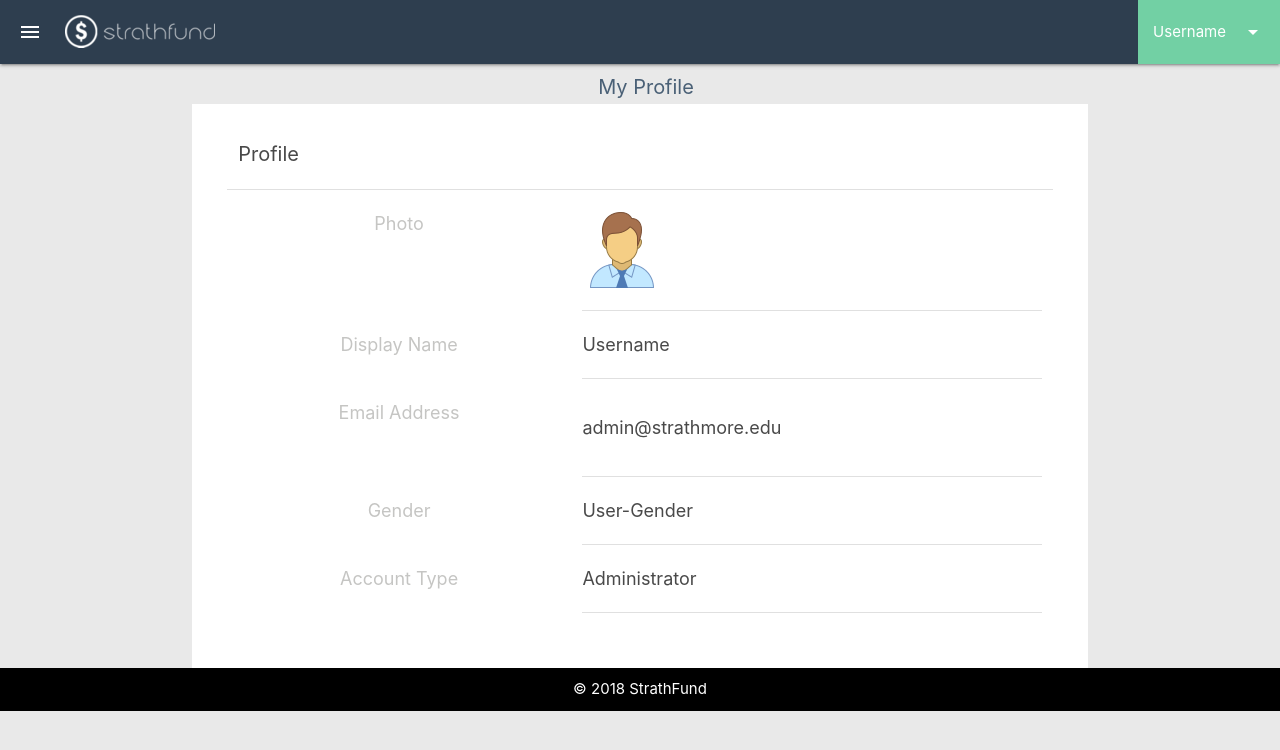
After one commit to danielolamide/lend-me, a PHP site: page /admin-profile.html in a window 1280 px wide. The commit adds this page. Shown: the top 750 px of the page. Run offline with PHP 8.4, Linux system fonts and the light colour scheme; some libraries are stand-ins or nearby versions.

Commit message:
Admin- Profile Done

```diff
--- /dev/null
+++ b/admin-profile.html
@@ -0,0 +1,159 @@
+<!DOCTYPE html>
+<html>
+<head>
+    <meta charset="utf-8" />
+    <meta http-equiv="X-UA-Compatible" content="IE=edge">
+    <title>Admin Settings</title>
+    <link rel="icon" type="image/png" href="./images/blue-coin.png">
+    <meta name="viewport" content="width=device-width, initial-scale=1">
+    <link rel="stylesheet" href="https://use.fontawesome.com/releases/v5.3.1/css/all.css" integrity="sha384-mzrmE5qonljUremFsqc01SB46JvROS7bZs3IO2EmfFsd15uHvIt+Y8vEf7N7fWAU" crossorigin="anonymous">
+    <link href="https://fonts.googleapis.com/icon?family=Material+Icons" rel="stylesheet">
+    <link type="text/css" rel="stylesheet" href="css/materialize.css"  media="screen,projection"/>
+    <link rel="stylesheet" type="text/css" media="screen" href="./css/style.css" />
+    <script type="text/javascript" src="https://code.jquery.com/jquery-2.1.1.min.js"></script>
+</head>
+<body>
+    <nav>
+        <div class="nav-wrapper top-nav">
+                <a href="#" data-target="slide-out" class="sidenav-trigger hide-on-small-only show-on-medium-and-up"><i class="material-icons">menu</i></a>
+            <div class="img-hold" style="margin-top: 5px;">
+                <a href="./admin-dash.html" class="brand-logo"><img src="./images/p2p-logo-white-resize.png"></a>
+            </div>
+
+            <!--Menu Trigger on Small Screen-->
+            <a href="#" data-target="mobile-demo" class="sidenav-trigger"><i class="material-icons">menu</i></a>
+            <ul id="nav-mobile" class="right hide-on-small-only">
+                <li><a class="dropdown-trigger user-name" href="#" data-target="dropdown1">Username<i class="material-icons right">arrow_drop_down</i></a></li>
+            </ul>
+        </div>
+    </nav>
+
+        <!--Username DropDown Items-->
+    <ul id="dropdown1" class="dropdown-content">
+        <li><a href="./admin-profile.html">My Profile<i class="material-icons left">account_circle</i></a></li>
+        <li><a href="./admin-settings.html">Settings<i class="material-icons left">settings</i></a></li>
+        <li class="divider"></li>
+        <li><a href="#!">Logout<i class="material-icons left">power_settings_new</i></a></li>
+    </ul>
+        <!--NavBar Resize Menu-->
+    <ul class="sidenav" id="mobile-demo">
+        <li><a href="./admin-dash.html">Back to Dashboard Home<i class="material-icons">keyboard_backspace</i></a></li>
+        <li><a href="./user-management.html">User Management<i class="material-icons left">supervised_user_circle</i></a></li>
+        <li><a href="./transaction-mgmt.html">Transaction Management<i class="material-icons left">attach_money</i></a></li>
+        <li><a href="./user-messages.html">User Feedback<i class="material-icons left">feedback</i></a></li>
+        <li><a href="./admin-settings.html">Manage Settings<i class="material-icons left">settings</i></a></li>
+        <li><a href="#">Logout<i class="material-icons left">power_settings_new</i></a></li>
+        </ul>
+
+    <!--Admin Side Menu Fixed-->
+    <ul id="slide-out" class="sidenav">
+            <li><a class="sidenav-close" href="#!">&#10005</a></li>
+
+        <li><div class="user-view">
+            <!-- <div class="background">
+                <img src="images/office.jpg">
+            </div> -->
+            <a href="./admin-settings.html"><img class="circle" src="images/default-user-icon.png"></a>
+            <a href="./admin-profile.html"><span class="white-text name">Username</span></a>
+            <a href="./admin-settings.html"><span class="subheader white-text email">user@domain.com</span></a>
+        </div></li>
+        <li><a href="./admin-dash.html">Back to Dashboard Home<i class="material-icons">keyboard_backspace</i></a></li>
+        <li><a href="./user-management.html"><i class="material-icons">supervised_user_circle</i>User Management</a></li>
+        <li><a href="./transaction-mgmt.html"><i class="material-icons">attach_money</i>Transaction Management</a></li>
+        <li><a href="./user-messages.html"><i class="material-icons">feedback</i>User Feedback</a></li>
+        <li><div class="divider"></div></li>
+        <li><a href="./admin-settings.html"><i class="material-icons">settings</i>Manage Settings</a></li>
+        <li><a class="waves-effect" href="#!"><i class="material-icons">power_settings_new</i>Logout</a></li>
+    </ul>
+    <main>
+        <div class="center-align dashboard-title">
+                <h6>My Profile</h6>
+        </div>
+        <div class="center-align white container" id="my-profile-container">
+            <div class="row">
+                <div class="col s5 m5 l5">
+                    <span style="color:#494949; font-size:20px;" class="left">Profile</span>
+                </div>
+            </div>
+            <div class="row">
+                <div class="divider"></div>
+            </div>
+            <div class="row">
+                <div class="col s5 m5 l5">
+                    <span style="color:#C5C5C3; font-size:18px;">Photo</span>
+                </div>
+                <div class="col s7 m7 l7" id="usrImg-settings-container">
+                    <img class="responsive-img left" src="./images/large-default-user.png" alt="Default User Icon">
+                </div>
+            </div>
+            <div class="row">
+                <div class="col s7 offset-s5">
+                    <div class="divider"></div>
+                </div>
+            </div>
+            <div class="row">
+                <div class="col s5 m5 l5">
+                    <span style="color:#C5C5C3; font-size:18px;">Display Name</span>
+                </div>
+                <div class="col s7 m7 l7">
+                    <span class="left" style="color:#494949; font-size:18px;">Username</span>
+                </div>
+            </div>
+            <div class="row">
+                <div class="col s7 offset-s5">
+                    <div class="divider"></div>
+                </div>
+            </div>
+            <div class="row">
+                <div class="col s5 m5 l5">
+                        <span style="color:#C5C5C3; font-size:18px;">Email Address</span>
+                </div>
+                <div class="input-field col s7 m7 l7">
+                        <span class="left" style="color:#494949; font-size:18px;">admin@strathmore.edu</span>
+                </div>
+            </div>
+            <div class="row">
+                <div class="col s7 offset-s5">
+                    <div class="divider"></div>
+                </div>
+            </div>
+            <div class="row">
+                <div class="col s5 m5 l5">
+                    <span style="color:#C5C5C3; font-size:18px;">Gender</span>
+                </div>
+                <div class="col s7 m7 l7">
+                    <span class="left" style="color:#494949; font-size:18px;">User-Gender</span>
+                </div>
+            </div>
+            <div class="row">
+                <div class="col s7 offset-s5">
+                    <div class="divider"></div>
+                </div>
+            </div>
+            <div class="row">
+                    <div class="col s5 m5 l5">
+                        <span style="color:#C5C5C3; font-size:18px;">Account Type</span>
+                    </div>
+                    <div class="col s7 m7 l7">
+                        <span class="left" style="color:#494949; font-size:18px;">Administrator</span>
+                    </div>
+                </div>
+                <div class="row">
+                    <div class="col s7 offset-s5">
+                        <div class="divider"></div>
+                    </div>
+            </div>
+        </div>
+    </main>
+    <footer class="black lighten-2 page-footer" style="text-align:center; padding: 10px;">
+        <!-- <div class="center-align container" id="foot-logo">
+            <img src="./images/p2p-blue-new-layout.png" alt="company-logo">
+        </div> -->
+        <div class=" center-align container">
+        © 2018 StrathFund
+        </div>
+    </footer>
+    <script type="text/javascript" src="js/materialize.js"></script>
+    <script type="text/javascript" src="./js/index.js"></script>
+</body>
+</html>
--- a/css/style.css
+++ b/css/style.css
@@ -199,3 +199,8 @@ i.material-icons , i.material-icons + span {
 #email-field-settings input{
     height: 2em;
 }
+/* My Profile Page */
+#my-profile-container{
+    padding: 35px;
+    /* margin-bottom: 35px; */
+}
```
Also changed, not shown: admin-dash.html (+5 -5 lines), admin-settings.html (+5 -5 lines), transaction-mgmt.html (+5 -5 lines), user-management.html (+5 -5 lines), user-messages.html (+5 -5 lines).
